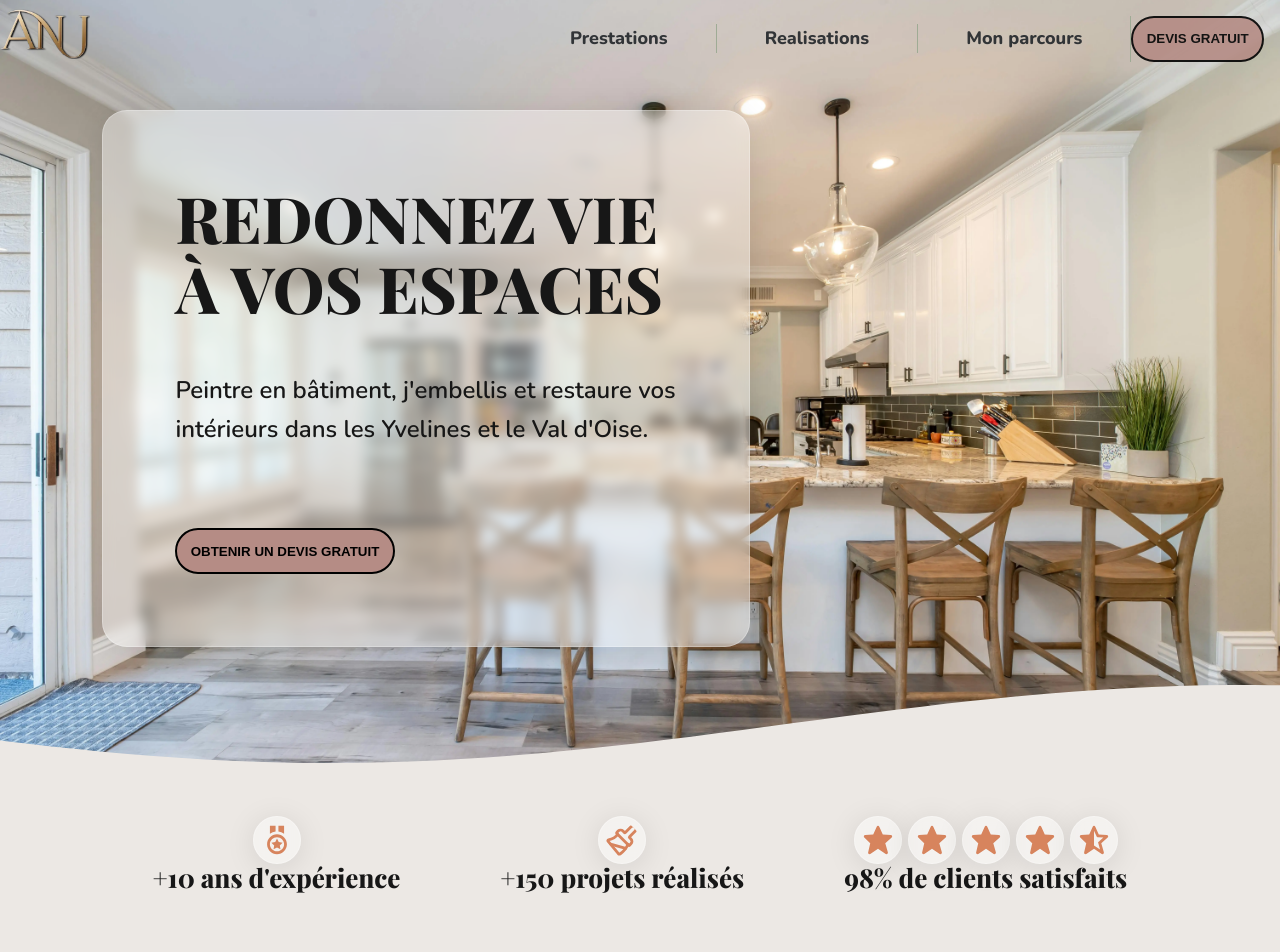
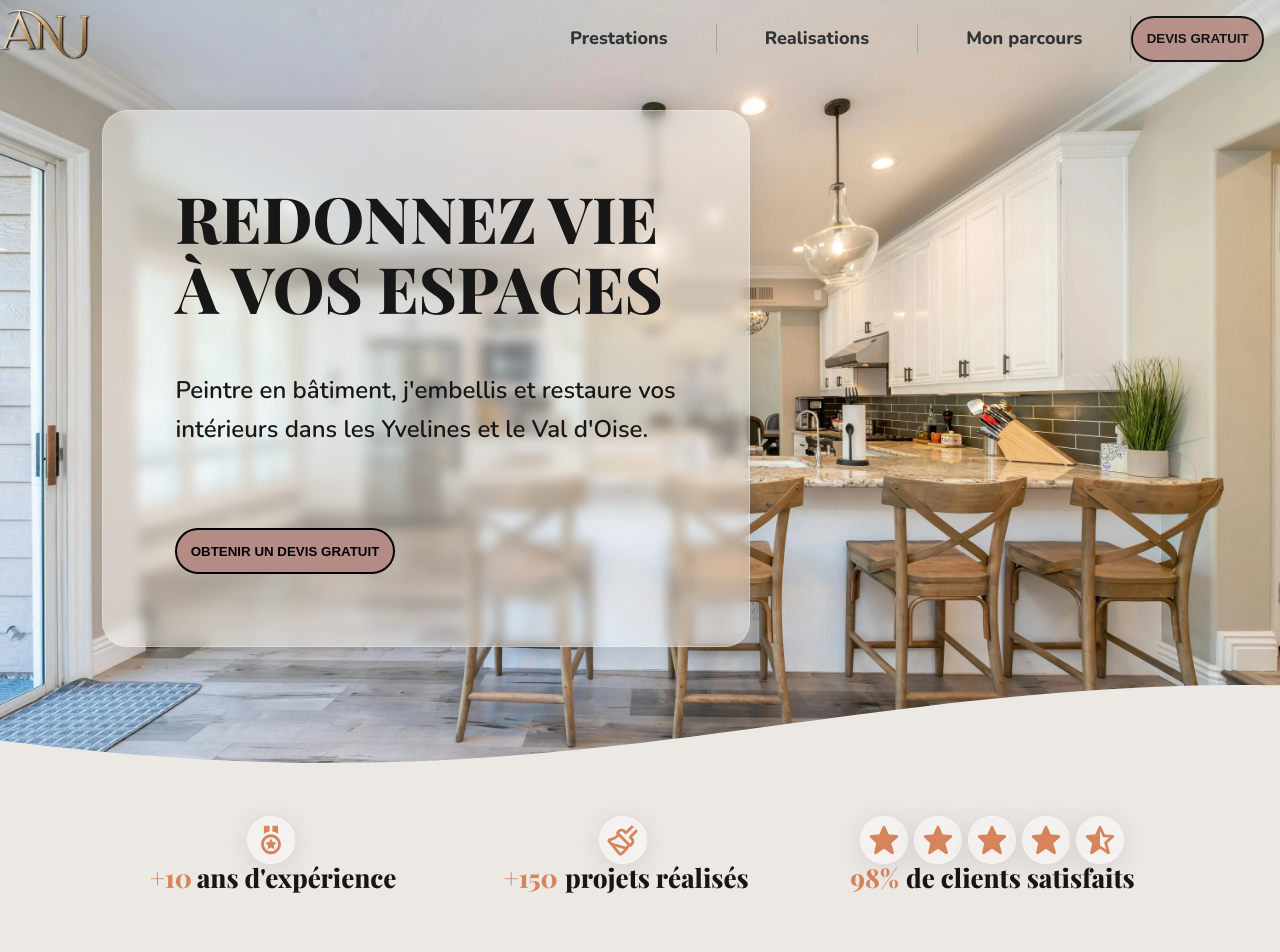
Before and after one commit to aurelienog/renov, a Next.js app: page / in a window 1280 px wide. Shown: the top 952 px of the page. Built offline with nearby package versions, Linux system fonts and the light colour scheme; a web font is replaced by a local one.

Commit message:
add delay animatedCounter

```diff
--- a/src/components/animated-counter/AnimatedCounter.tsx
+++ b/src/components/animated-counter/AnimatedCounter.tsx
@@ -1,39 +1,67 @@
 'use client';
-import React, { useEffect, useState, useRef } from 'react';
-import { useSpring, useInView } from 'framer-motion';
+
+import { useEffect, useState, useRef, useCallback } from 'react';
+import { motion, useMotionValue, animate, useInView } from 'framer-motion';
 
 type AnimatedCounterProps = {
   target: number;
   prefix?: string;
   suffix?: string;
-  }
+  duration?: number; // en segundos
+  inViewDelay?: number; // en milisegundos
+  character?: number;
+};
 
-function AnimatedCounter({ target, prefix = '', suffix = '' }: AnimatedCounterProps) {
-  const ref = useRef<HTMLSpanElement | null>(null);
+const AnimatedCounter = ({
+  target,
+  prefix = '',
+  suffix = '',
+  duration = 1,
+  inViewDelay = 0,
+  character = 3,
+}: AnimatedCounterProps) => {
+  const ref = useRef<HTMLSpanElement>(null);
   const isInView = useInView(ref, { once: true, margin: '-50px' });
-  const spring = useSpring(0, {
-    bounce: 0,
-    damping: 100,
-    stiffness: 500}
-  );
-  const [value, setValue] = useState('0');
+  const motionValue = useMotionValue(0);
+  const [displayValue, setDisplayValue] = useState('0');
+
+  const startAnimation = useCallback(() => {
+    const controls = animate(motionValue, target, {
+      duration,
+      ease: 'easeOut',
+      onUpdate: (latest) => {
+        setDisplayValue(Math.round(latest).toString());
+      },
+    });
+
+    return () => controls.stop();
+  }, [motionValue, target, duration]);
 
   useEffect(() => {
     if (!isInView) return;
 
-    spring.set(target);
+    const timeoutId = setTimeout(() => {
+      const stopAnimation = startAnimation();
+      return () => stopAnimation?.();
+    }, inViewDelay);
 
-    const cleanup = spring.on('change', (val) => {
-      setValue(Math.round(val).toString());
-    });
-
-    return () => cleanup();
-  }, [isInView, target, spring]);
+    return () => clearTimeout(timeoutId);
+  }, [isInView, inViewDelay, startAnimation]);
 
   return (
-    <span ref={ref}>
-      {prefix}{value}{suffix}
-    </span>
+    <motion.span
+      ref={ref}
+      initial={{ opacity: 0, scale: 0.95 }}
+      animate={isInView ? { opacity: 1, scale: 1 } : {}}
+      transition={{ duration: 0.5, delay: inViewDelay / 1000 }}
+      aria-live="polite"
+      role="status"
+      style={{ display: 'inline-block', minWidth: `${character}ch` }}
+    >
+      {prefix}
+      {displayValue}
+      {suffix}
+    </motion.span>
   );
 };
 
--- a/src/sections/trust-section/TrustSection.tsx
+++ b/src/sections/trust-section/TrustSection.tsx
@@ -9,11 +9,11 @@ function TrustSection(): JSX.Element {
     <section className={`full-width ${styles.section}`}>
       <article className={styles.article}>
         <Image src="/assets/medal.svg" width={48} height={48} alt='' className='glassmorphism'/>
-        <h3><AnimatedCounter prefix={'+'} target={10} duration={9}/> ans d'expérience</h3>
+        <h3><AnimatedCounter prefix={'+'} target={10} duration={1}/>ans d'expérience</h3>
       </article>
       <article  className={styles.article}>
         <Image src="/assets/paint.svg" width={48} height={48} alt='' className='glassmorphism'/>
-        <h3><AnimatedCounter prefix={'+'} target={150}/> projets réalisés</h3>
+        <h3><AnimatedCounter prefix={'+'} target={150} inViewDelay={1000} character={4}/>projets réalisés</h3>
       </article>
       <article className={styles.article}>
         <div className={styles.stars}>
@@ -23,11 +23,11 @@ function TrustSection(): JSX.Element {
           <Image src="/assets/star.svg" width={48} height={48} alt='' className='glassmorphism'/>
           <Image src="/assets/star-half.svg" width={48} height={48} alt='' className='glassmorphism'/>
         </div>
-        <h3><AnimatedCounter target={98} suffix={'%'}/> de clients satisfaits</h3>
+        <h3><AnimatedCounter target={98} suffix={'%'} inViewDelay={2000}/> de clients satisfaits</h3>
       </article>
       <article  className={styles.article}>
         <Image src="/assets/hourglass.svg" width={48} height={48} alt='' className='glassmorphism'/>
-        <h3><AnimatedCounter target={100} suffix={'%'}/> des chantiers livrés à temps</h3>
+        <h3><AnimatedCounter target={100} suffix={'%'} inViewDelay={3000} character={4}/> des chantiers livrés à temps</h3>
       </article>
     </section>
   )
--- a/src/sections/trust-section/styles.module.css
+++ b/src/sections/trust-section/styles.module.css
@@ -4,6 +4,10 @@
   gap: 4rem;
   justify-content: center;
   padding: 0 3rem 4rem 3rem;
+}
+
+.section h3 > span {
+  color: #d7845d;
 }
 
 .stars {
@@ -24,5 +28,5 @@
   align-items: center;
   text-align: center;
   margin: 1em;
-  max-width: 18rem;
+  max-width: 20rem;
 }
```
